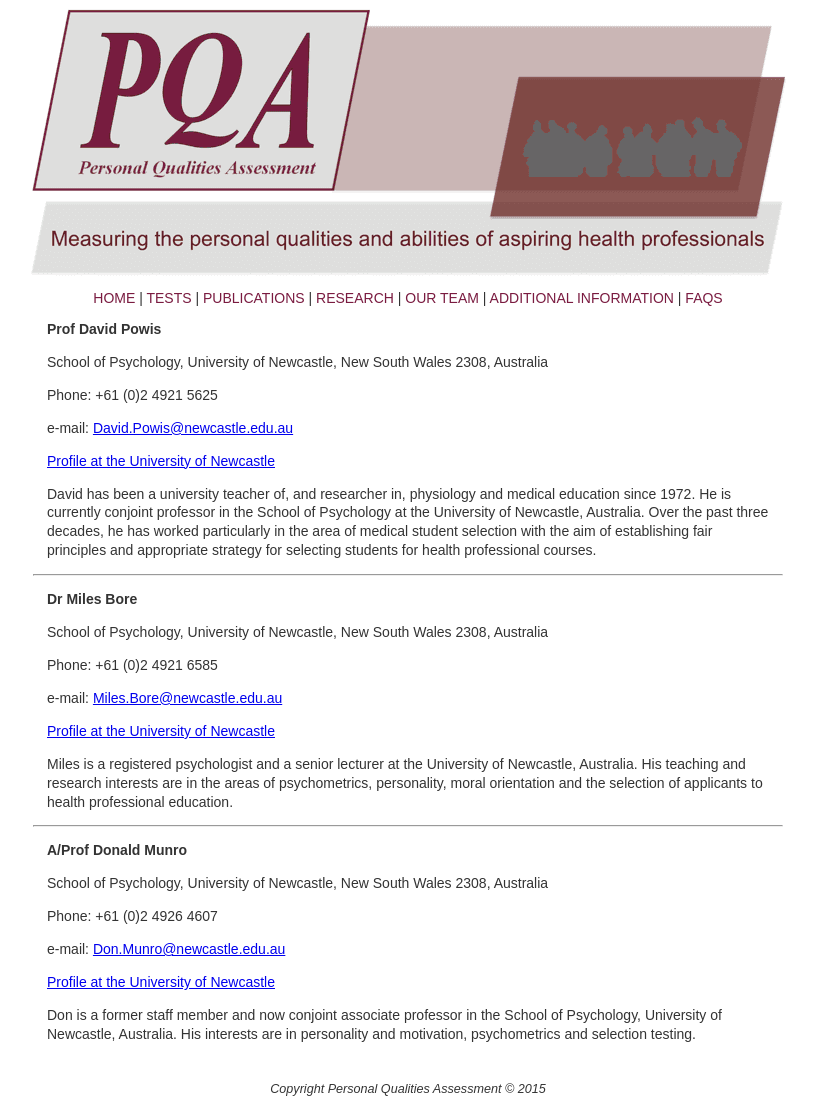
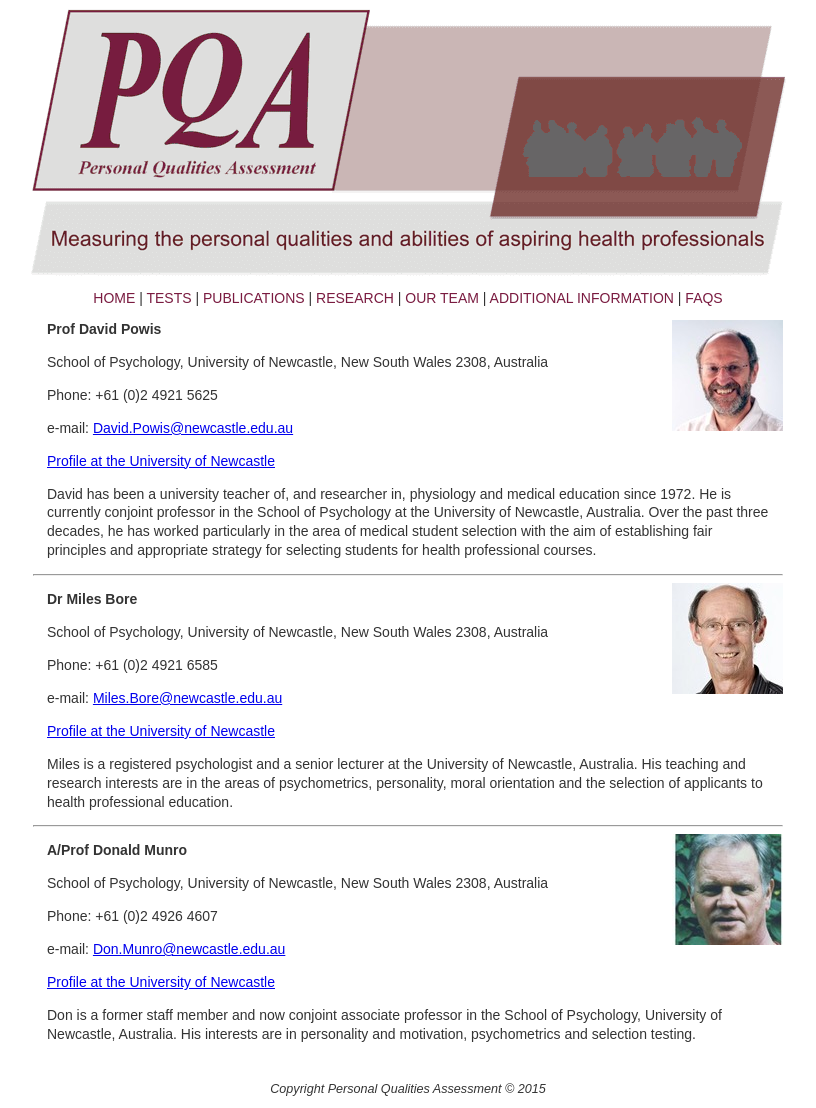
Before and after one commit to thelibrarian/pqa-website, a Jekyll site: the page built from team.html, in a window 1280 px wide. Shown: the whole page, without its empty margins (232-1048 px from the left). Built offline with Jekyll 4.4.1, drawn with Linux system fonts in a browser that asks for light colours.

Commit message:
Add portraits to Team page.

```diff
--- a/team.html
+++ b/team.html
@@ -2,6 +2,7 @@
 layout: default
 title: PQA Team Members
 ---
+<img src="/assets/images/DavidPowis.jpg" width="111" height="111" alt="Prof David Powis" style="float: right;">
 <p>
   <b>Prof David Powis</b>
 </p>
@@ -26,6 +27,7 @@ title: PQA Team Members
   strategy for selecting students for health professional courses.
 </p>
 <hr>
+<img src="/assets/images/MilesBore.jpg" width="111" height="111" alt="Dr Miles Bore" style="float: right;">
 <p>
   <b>Dr Miles Bore</b>
 </p>
@@ -48,6 +50,7 @@ title: PQA Team Members
   to health professional education.
 </p>
 <hr>
+<img src="/assets/images/DonMunro.jpg" width="111" height="111" alt="A/Prof Donald Munro" style="float: right;">
 <p>
   <b>A/Prof Donald Munro</b>
 </p>
```
Also changed, not shown: assets/images/DavidPowis.jpg (added), assets/images/DonMunro.jpg (added), assets/images/MilesBore.jpg (added).
